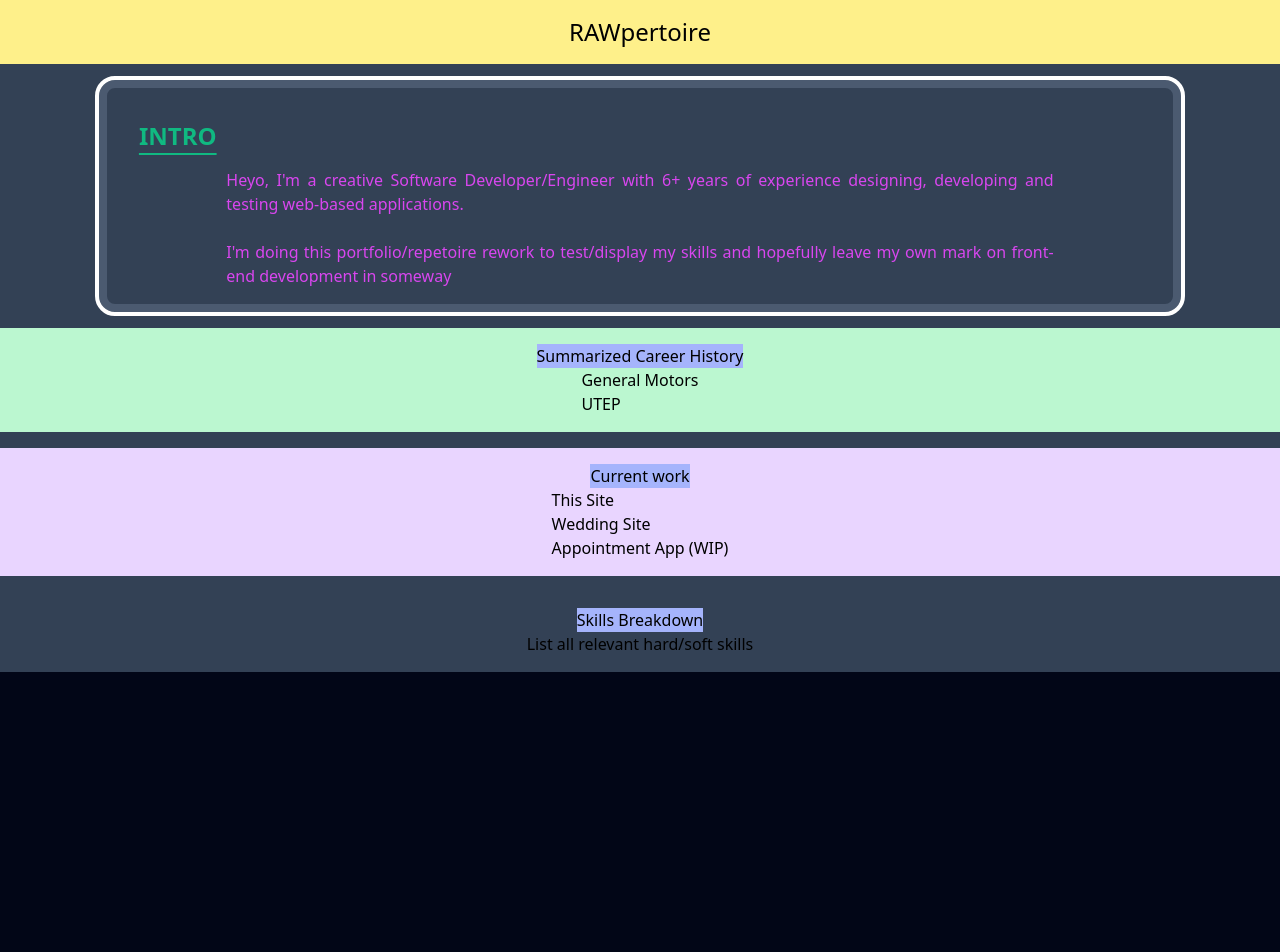
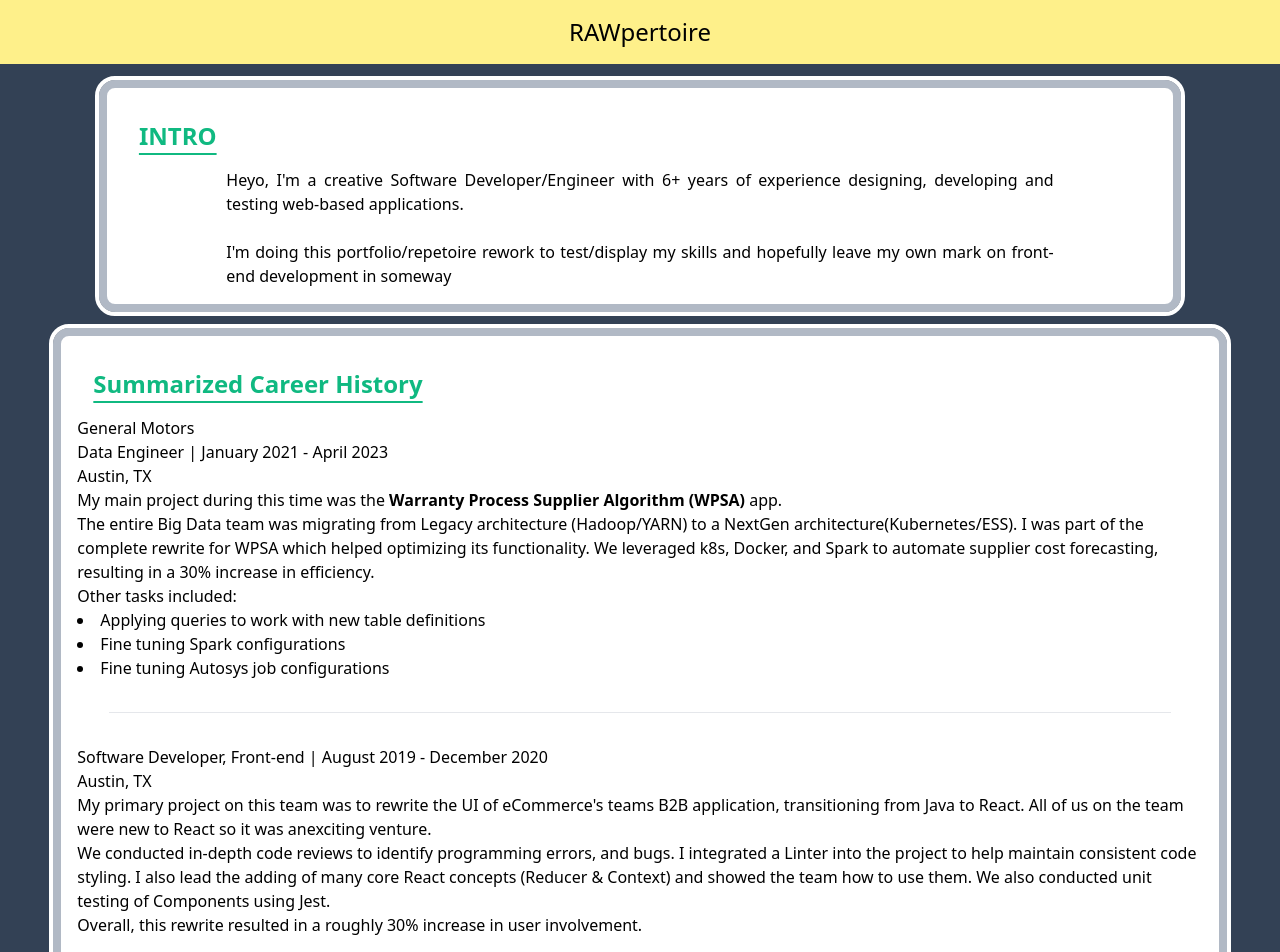
Before and after one commit to RAWoiwode/rawpertoire, a Next.js app: page / in a window 1280 px wide. Shown: the top 952 px of the page. Before the commit the page ends 800 px from the top, so only its background shows below. Built offline with nearby package versions, Linux system fonts and the light colour scheme.

Commit message:
Adding rough draft of 'Summarized Career History'

```diff
--- a/app/page.tsx
+++ b/app/page.tsx
@@ -4,11 +4,11 @@ const Home = () => {
       <div className="p-4 flex justify-center bg-yellow-200">
         <h1 className="text-2xl">RAWpertoire</h1>
       </div>
-      <div className="p-4 outline outline-white outline-4 mx-auto rounded-2xl border-slate-500 border-8 border-opacity-50">
+      <div className="p-4 outline outline-white outline-4 mx-auto rounded-2xl border-slate-500 border-8 border-opacity-50 bg-white">
         <h2 className="p-4 font-bold text-2xl text-emerald-500 underline underline-offset-8">
           INTRO
         </h2>
-        <p className="text-justify w-4/5 mx-auto text-fuchsia-500">
+        <p className="text-justify w-4/5 mx-auto">
           Heyo, I&apos;m a creative Software Developer/Engineer with 6+ years of
           experience designing, developing and testing web-based applications.
           <br />
@@ -18,11 +18,65 @@ const Home = () => {
           someway
         </p>
       </div>
-      <div className="p-4 flex flex-col items-center bg-green-200">
-        <h2 className="bg-indigo-300">Summarized Career History</h2>
+      <div className="p-4 outline outline-white outline-4 mx-auto rounded-2xl border-slate-500 border-8 border-opacity-50 bg-white w-11/12">
+        <h2 className="p-4 font-bold text-2xl text-emerald-500 underline underline-offset-8">
+          Summarized Career History
+        </h2>
         <ul>
-          <li>General Motors</li>
-          <li>UTEP</li>
+          <li className="mb-8">
+            <section>
+              <h3>General Motors</h3>
+              <h4>Data Engineer | January 2021 - April 2023</h4>
+              <h5>Austin, TX</h5>
+              <p>
+                My main project during this time was the{" "}
+                <b>Warranty Process Supplier Algorithm (WPSA)</b> app.
+                <br />
+                The entire Big Data team was migrating from Legacy architecture
+                (Hadoop/YARN) to a NextGen architecture(Kubernetes/ESS). I was
+                part of the complete rewrite for WPSA which helped optimizing
+                its functionality. We leveraged k8s, Docker, and Spark to
+                automate supplier cost forecasting, resulting in a 30% increase
+                in efficiency.
+                <br />
+                Other tasks included:
+                <ul className="list-disc list-inside">
+                  <li>Applying queries to work with new table definitions</li>
+                  <li>Fine tuning Spark configurations</li>
+                  <li>Fine tuning Autosys job configurations</li>
+                </ul>
+              </p>
+              <hr className="m-8" />
+              <h4>
+                Software Developer, Front-end | August 2019 - December 2020
+              </h4>
+              <h5>Austin, TX</h5>
+              <p>
+                My primary project on this team was to rewrite the UI of
+                eCommerce&apos;s teams B2B application, transitioning from Java
+                to React. All of us on the team were new to React so it was
+                anexciting venture.
+                <br />
+                We conducted in-depth code reviews to identify programming
+                errors, and bugs. I integrated a Linter into the project to help
+                maintain consistent code styling. I also lead the adding of many
+                core React concepts (Reducer & Context) and showed the team how
+                to use them. We also conducted unit testing of Components using
+                Jest.
+                <br />
+                Overall, this rewrite resulted in a roughly 30% increase in user
+                involvement.
+              </p>
+            </section>
+          </li>
+          <li>
+            <section>
+              <h3>University of Texas at El Paso</h3>
+              <h4>Front-End Developer | June 2016 - July 2019</h4>
+              <h5>El Paso, TX</h5>
+              <p>TODO: Fill in</p>
+            </section>
+          </li>
         </ul>
       </div>
       <div className="p-4 flex flex-col items-center bg-purple-200">
```
